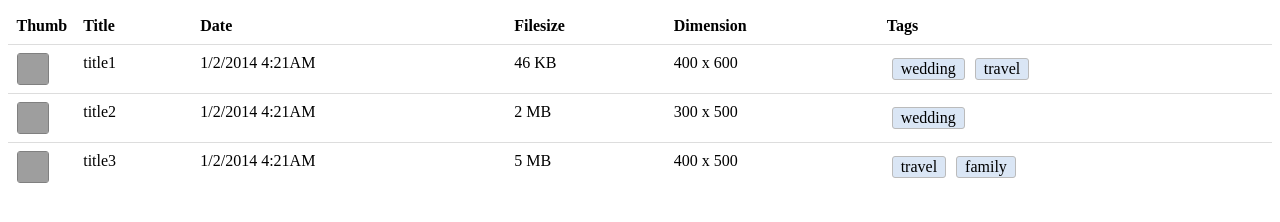
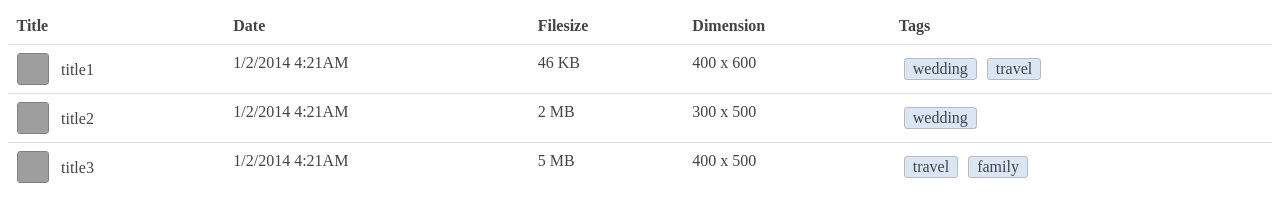
Before and after one commit to yaoyi/angular-listview, a plain HTML site: page index.html in a window 1280 px wide. Drawn offline with nearby package versions, Linux system fonts and the light colour scheme; grey boxes are pictures that could not be loaded.

Commit message:
move listview template to listview.html

```diff
--- a/css/listview.css
+++ b/css/listview.css
@@ -59,15 +59,18 @@ div[data-listview] .item:hover {
     border: 1px solid #9CB9F7;
 }
 
-div[data-listview] .item .thumb {
-  position: relative;
-  border: 1px solid gray;
-  border-radius: 3px;
+div[data-listview] .item .thumb img {
   width: 30px;
   height: 30px;
 }
 
-div[data-listview] .item .thumb img {
+div[data-listview] .item .thumb {
+  position: relative;
+  border: 1px solid gray;
+  display: inline-block;
+  border-radius: 3px;
+  vertical-align: middle;
+  margin-right: 3px;
   width: 30px;
   height: 30px;
 }
@@ -76,12 +79,11 @@ div[data-listview] .column-title {
   white-space: nowrap;
 }
 
-div[data-listview] .column-thumb {
-  width: 40px;
-}
-
 div[data-listview] .column-title span {
   text-overflow: ellipsis;
   overflow: hidden;
   max-width: 85%;
+  position: relative;
+  margin-left: 5px;
+  top: 2px;
 }
--- a/index.html
+++ b/index.html
@@ -5,6 +5,9 @@
     <title>angular listview</title>
     <link rel="stylesheet" href="css/listview.css" media="screen" type="text/css">
     <style>
+    body {
+      color: #444;
+    }
     .tag {
       position: relative;
       background-color: #DAE6F5;
@@ -25,44 +28,9 @@
            data-listview=""
            data-template="listview.html"
            data-items="items"
-           data-columns="thumb, title, date, filesize, dimension, tags"
+           data-columns="title, date, filesize, dimension, tags"
            data-methods="listview.methods">
       </div>
     </div>
-    <script type="text/ng-template" id="listview.html">
-      <div class="listview">
-        <table class="table">
-          <thead>
-            <tr>
-              <th ng-repeat="column in columns">{{column | capitalize}}</th>
-            </tr>
-          </thead>
-          <tbody>
-            <tr ng-repeat="item in items" class="item">
-              <td ng-repeat="column in columns" class="column column-{{column}}" ng-include="getTemplate(column)"></td>
-            </tr>
-          </tbody>
-        </table>
-      </div>
-    </script>
-    <script type="text/ng-template" id="column-default.html">
-      {{_format(column,item)}}
-    </script>
-    <script type="text/ng-template" id="column-thumb.html">
-      <div class="thumb">
-        <img src="http://hkbuys.qiniudn.com/cover1.jpg" alt="">
-      </div>
-    </script>
-    <script type="text/ng-template" id="column-title.html">
-      <span>{{_format(column,item)}}</span>
-    </script>
-    <script type="text/ng-template" id="column-dimension.html">
-      <span>{{_format(column,item)}}</span>
-    </script>
-    <script type="text/ng-template" id="column-tags.html">
-      <div ng-repeat="tag in item[column]" class="tag">
-        <span>{{tag}}</span>
-      </div>
-    </script>
   </body>
 </html>
--- a/js/app.js
+++ b/js/app.js
@@ -7,7 +7,8 @@
       filesize: "45678",
       width: "400",
       height: "600",
-      tags: ['wedding','travel']
+      tags: ['wedding','travel'],
+      thumb: 'cover1.jpg'
     },
     {
       title: "title2",
@@ -15,7 +16,8 @@
       filesize: "1567802",
       width: "300",
       height: "500",
-      tags: ['wedding']
+      tags: ['wedding'],
+      thumb: 'cover2.jpg'
     },
     {
       title: "title3",
@@ -23,7 +25,8 @@
       filesize: "4567822",
       width: "400",
       height: "500",
-      tags: ['travel', 'family']
+      tags: ['travel', 'family'],
+      thumb: 'cover3.jpg'
     }
   ]
 
@@ -63,10 +66,15 @@
     }
   }
 
+  function thumb(item){
+    return "http://hkbuys.qiniudn.com/" + item.thumb
+  }
+
   $scope.listview = {}
   $scope.listview.methods = {
     date: formatDate,
     filesize: humanFileSize,
-    dimension: formatDimension
+    dimension: formatDimension,
+    thumb: thumb,
   }
 }]);
--- a/js/listview.js
+++ b/js/listview.js
@@ -2,7 +2,6 @@ angular.module('ui.listview', [])
 .directive("listview", ['$compile', '$interpolate','$templateCache', function($compile, $interpolate, $templateCache) {
   return {
     restrict: "EA",
-    replace: true,
     transclude: false,
     scope: {
       listviewId:"@listview",
@@ -24,11 +23,12 @@ angular.module('ui.listview', [])
       });
     },
     controller: function($scope, $interpolate, $compile, $templateCache){
+      $scope.predicate = 'title'
       $scope.getTemplate = function (column) {
-        var prefix = $scope.listviewId ? $scope.listviewId + '-' : '';
-        var template = prefix + 'column-' + column + '.html';
-        var html = $templateCache.get(template);
-        return html ? template : 'column-default.html';
+        var prefix = $scope.listviewId ? $scope.listviewId + '-' : ''
+        var template = prefix + 'column-' + column + '.html'
+        var html = $templateCache.get(template)
+        return html ? template : 'column-' + 'default.html'
       }
       $scope._format = function(column, item){
         return this.methods && this.methods[column]
--- /dev/null
+++ b/listview.html
@@ -0,0 +1,38 @@
+<div class="listview">
+  <table class="table">
+    <thead>
+      <tr>
+        <th ng-repeat="column in columns">
+          {{column | capitalize}}
+        </th>
+      </tr>
+
+    </thead>
+    <tbody>
+      <tr ng-repeat="item in items" class="item">
+        <td ng-repeat="column in columns" class="column column-{{column}}" ng-include="getTemplate(column)"></td>
+      </tr>
+    </tbody>
+  </table>
+</div>
+
+<!-- default -->
+<script type="text/ng-template" id="column-default.html">
+  {{_format(column,item)}}
+</script>
+
+<!-- customize column -->
+<script type="text/ng-template" id="column-title.html">
+  <div class="thumb">
+    <img ng-src="{{methods.thumb(item)}}" alt="">
+  </div>
+  <span>{{_format(column,item)}}</span>
+</script>
+<script type="text/ng-template" id="column-dimension.html">
+  <span>{{_format(column,item)}}</span>
+</script>
+<script type="text/ng-template" id="column-tags.html">
+  <div ng-repeat="tag in item[column]" class="tag">
+    <span>{{tag}}</span>
+  </div>
+</script>
```
